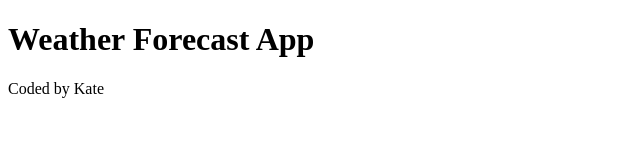
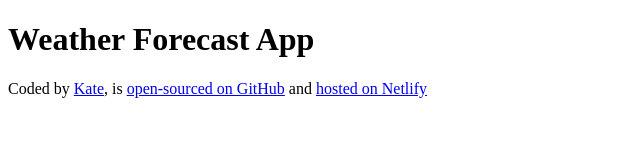
Before and after one commit to KatrinaIT/weather_forecast_app, a plain HTML site: page index.html in a window 1280 px wide. Shown: the whole page, without its empty margins (0-640 px from the left). Drawn offline with Linux system fonts and the light colour scheme.

Commit message:
added footer links

```diff
--- a/index.html
+++ b/index.html
@@ -8,7 +8,20 @@
   </head>
   <body>
     <h1>Weather Forecast App</h1>
-    <footer>Coded by Kate</footer>
+    <footer>
+      <p>
+        Coded by
+        <a href="https://github.com/KatrinaIT" target="_blank">Kate</a>, is
+        <a
+          href="https://github.com/KatrinaIT/weather_forecast_app"
+          target="_blank"
+          >open-sourced on GitHub</a
+        > and
+        <a href="https://weather-modern-app.netlify.app/" target="_blank"
+          >hosted on Netlify</a
+        >
+      </p>
+    </footer>
     <script src="src/script.js"></script>
   </body>
 </html>
```
